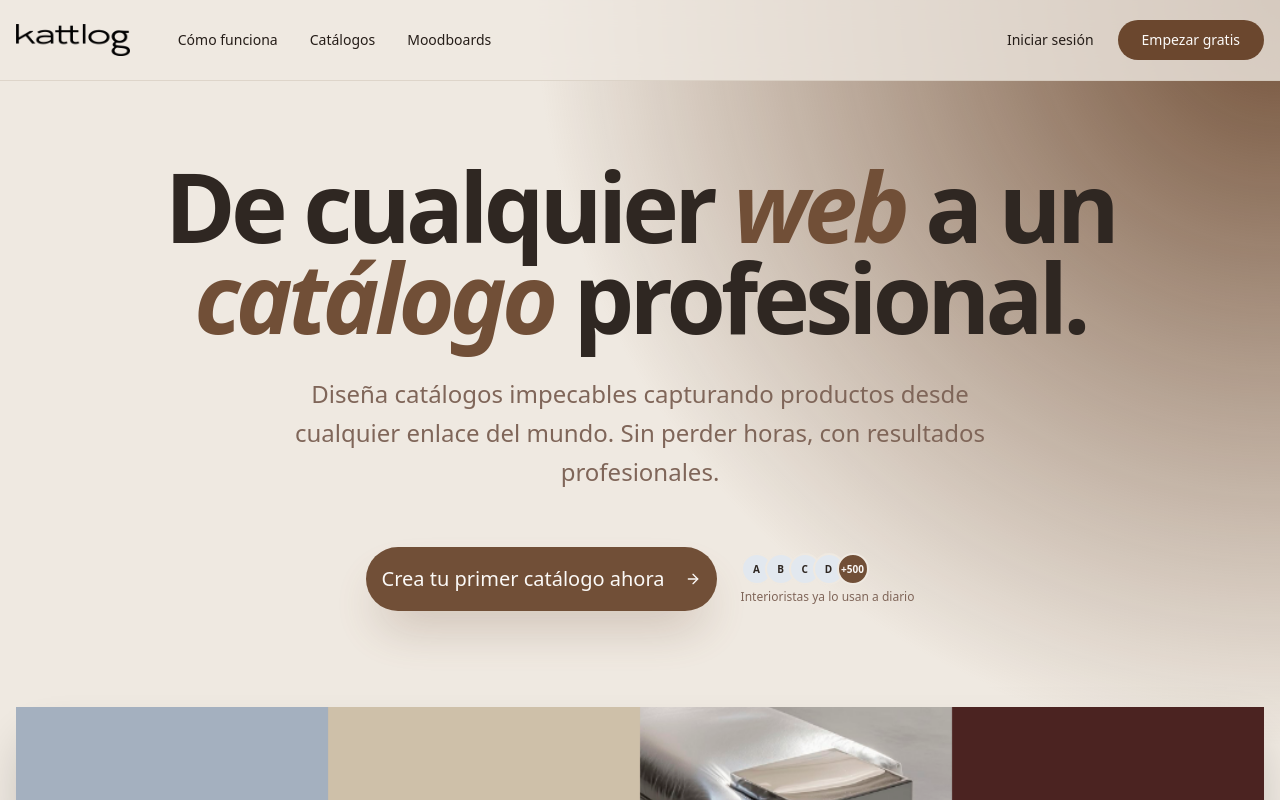
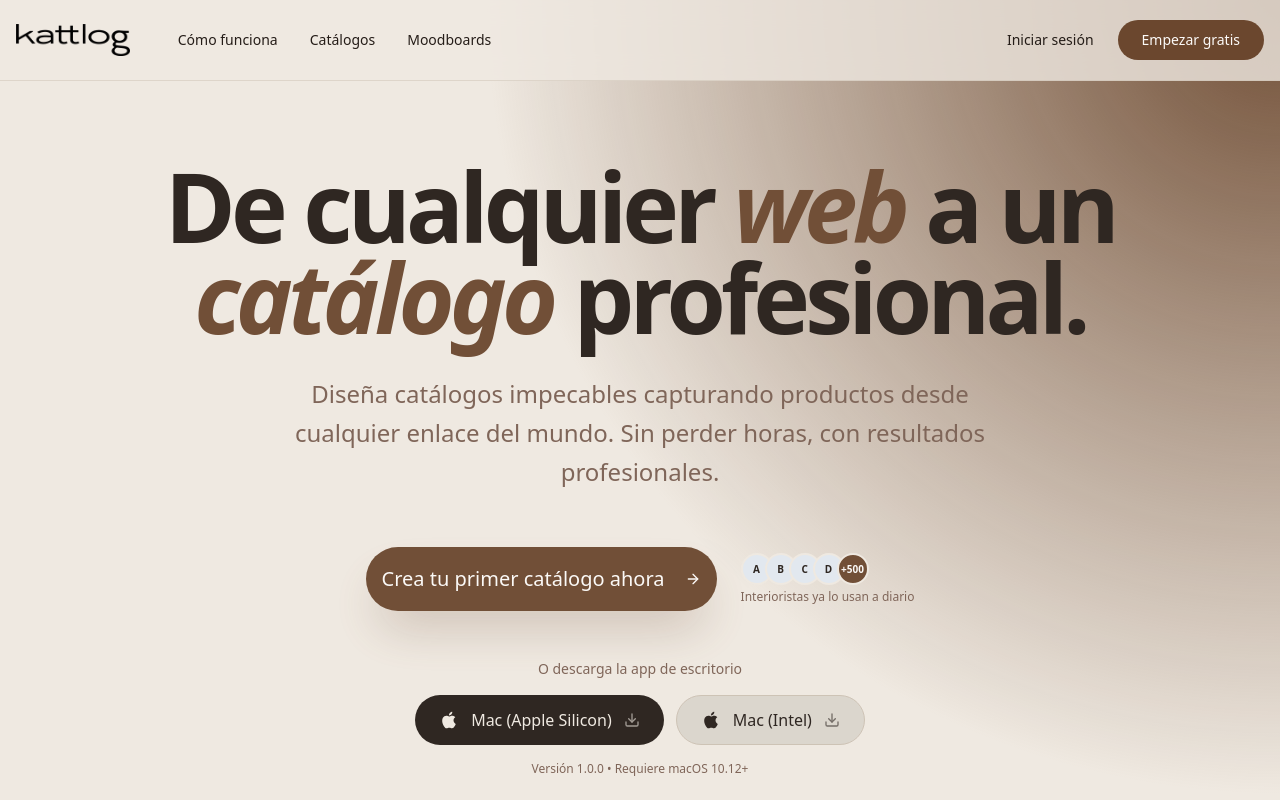
Before and after one commit to carlosmontojo/katalog, a Next.js app: page / in a window 1280 px wide. Shown: the top 800 px of the page. Built offline with nearby package versions, Linux system fonts and the light colour scheme.

Commit message:
feat: Add download buttons to landing page for macOS app

```diff
--- a/src/app/page.tsx
+++ b/src/app/page.tsx
@@ -12,7 +12,9 @@ import {
   Sparkles,
   Search,
   Edit3,
-  Globe
+  Globe,
+  Download,
+  Apple
 } from 'lucide-react'
 
 export const metadata = {
@@ -55,7 +57,7 @@ export default function LandingPage() {
             <p className="text-xl md:text-2xl text-muted-foreground max-w-3xl mx-auto mb-14 leading-relaxed font-light">
               Diseña catálogos impecables capturando productos desde cualquier enlace del mundo. Sin perder horas, con resultados profesionales.
             </p>
-            <div className="flex flex-col sm:flex-row items-center justify-center gap-6 mb-24">
+            <div className="flex flex-col sm:flex-row items-center justify-center gap-6 mb-12">
               <Button asChild size="lg" className="bg-primary hover:bg-primary/90 text-primary-foreground rounded-full px-12 py-8 text-xl shadow-2xl shadow-primary/30 transition-all hover:scale-105 active:scale-95 group">
                 <Link href="/login" className="flex items-center">
                   Crea tu primer catálogo ahora <ArrowRight className="ml-3 w-6 h-6 group-hover:translate-x-1 transition-transform" />
@@ -72,6 +74,34 @@ export default function LandingPage() {
                 </div>
                 <p className="text-xs text-muted-foreground font-medium">Interioristas ya lo usan a diario</p>
               </div>
+            </div>
+
+            {/* Download App Section */}
+            <div className="flex flex-col items-center gap-4 mb-24">
+              <p className="text-sm text-muted-foreground font-medium">O descarga la app de escritorio</p>
+              <div className="flex flex-col sm:flex-row gap-3">
+                <a
+                  href="https://github.com/carlosmontojo/katalog/releases/download/v1.0.0/Katalog-1.0.0-arm64.dmg"
+                  className="flex items-center gap-3 px-6 py-3 bg-foreground text-background rounded-full hover:bg-foreground/90 transition-all hover:scale-105 group"
+                >
+                  <svg className="w-5 h-5" viewBox="0 0 24 24" fill="currentColor">
+                    <path d="M18.71 19.5c-.83 1.24-1.71 2.45-3.05 2.47-1.34.03-1.77-.79-3.29-.79-1.53 0-2 .77-3.27.82-1.31.05-2.3-1.32-3.14-2.53C4.25 17 2.94 12.45 4.7 9.39c.87-1.52 2.43-2.48 4.12-2.51 1.28-.02 2.5.87 3.29.87.78 0 2.26-1.07 3.81-.91.65.03 2.47.26 3.64 1.98-.09.06-2.17 1.28-2.15 3.81.03 3.02 2.65 4.03 2.68 4.04-.03.07-.42 1.44-1.38 2.83M13 3.5c.73-.83 1.94-1.46 2.94-1.5.13 1.17-.34 2.35-1.04 3.19-.69.85-1.83 1.51-2.95 1.42-.15-1.15.41-2.35 1.05-3.11z" />
+                  </svg>
+                  <span className="font-medium">Mac (Apple Silicon)</span>
+                  <Download className="w-4 h-4 opacity-60 group-hover:opacity-100" />
+                </a>
+                <a
+                  href="https://github.com/carlosmontojo/katalog/releases/download/v1.0.0/Katalog-1.0.0.dmg"
+                  className="flex items-center gap-3 px-6 py-3 bg-foreground/10 text-foreground border border-border rounded-full hover:bg-foreground/20 transition-all hover:scale-105 group"
+                >
+                  <svg className="w-5 h-5" viewBox="0 0 24 24" fill="currentColor">
+                    <path d="M18.71 19.5c-.83 1.24-1.71 2.45-3.05 2.47-1.34.03-1.77-.79-3.29-.79-1.53 0-2 .77-3.27.82-1.31.05-2.3-1.32-3.14-2.53C4.25 17 2.94 12.45 4.7 9.39c.87-1.52 2.43-2.48 4.12-2.51 1.28-.02 2.5.87 3.29.87.78 0 2.26-1.07 3.81-.91.65.03 2.47.26 3.64 1.98-.09.06-2.17 1.28-2.15 3.81.03 3.02 2.65 4.03 2.68 4.04-.03.07-.42 1.44-1.38 2.83M13 3.5c.73-.83 1.94-1.46 2.94-1.5.13 1.17-.34 2.35-1.04 3.19-.69.85-1.83 1.51-2.95 1.42-.15-1.15.41-2.35 1.05-3.11z" />
+                  </svg>
+                  <span className="font-medium">Mac (Intel)</span>
+                  <Download className="w-4 h-4 opacity-60 group-hover:opacity-100" />
+                </a>
+              </div>
+              <p className="text-xs text-muted-foreground">Versión 1.0.0 • Requiere macOS 10.12+</p>
             </div>
 
             {/* Main Mockup */}
```
